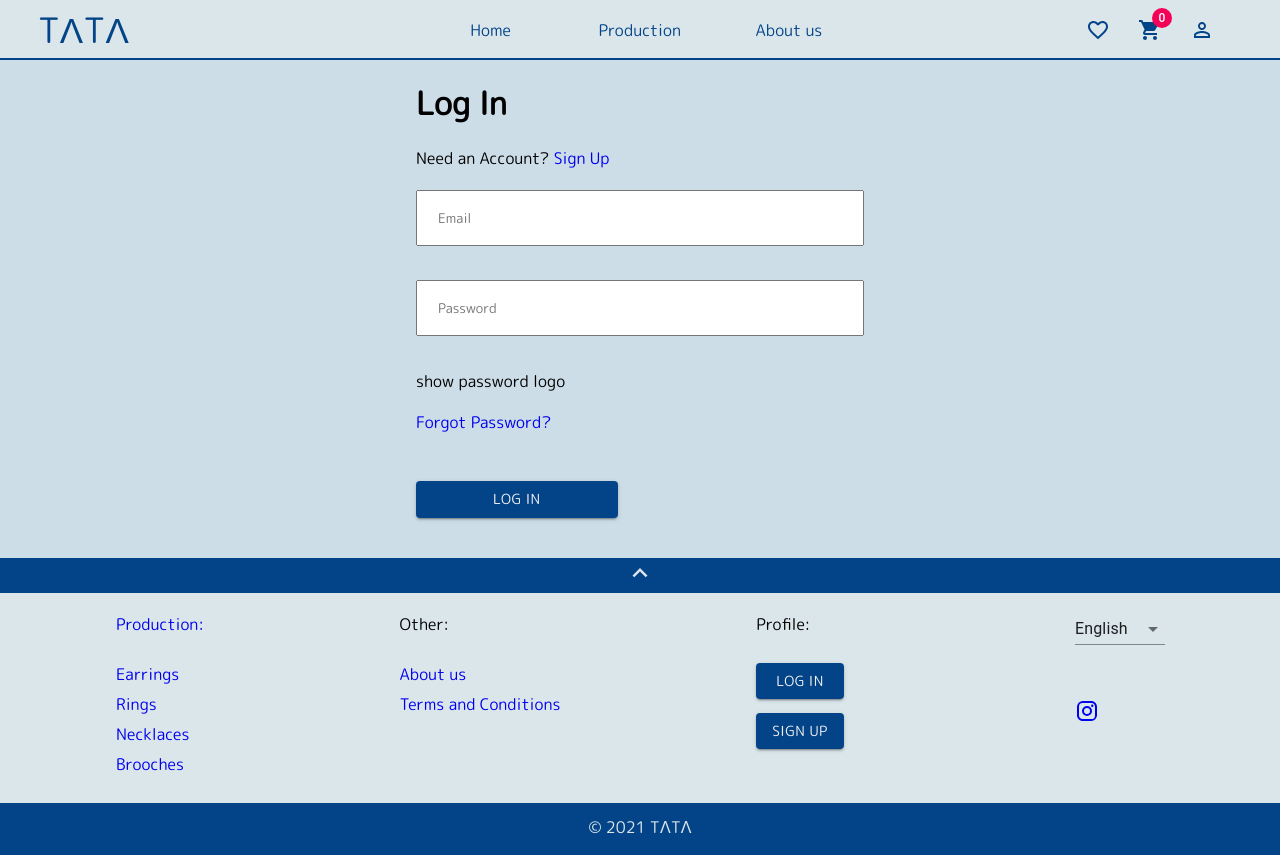
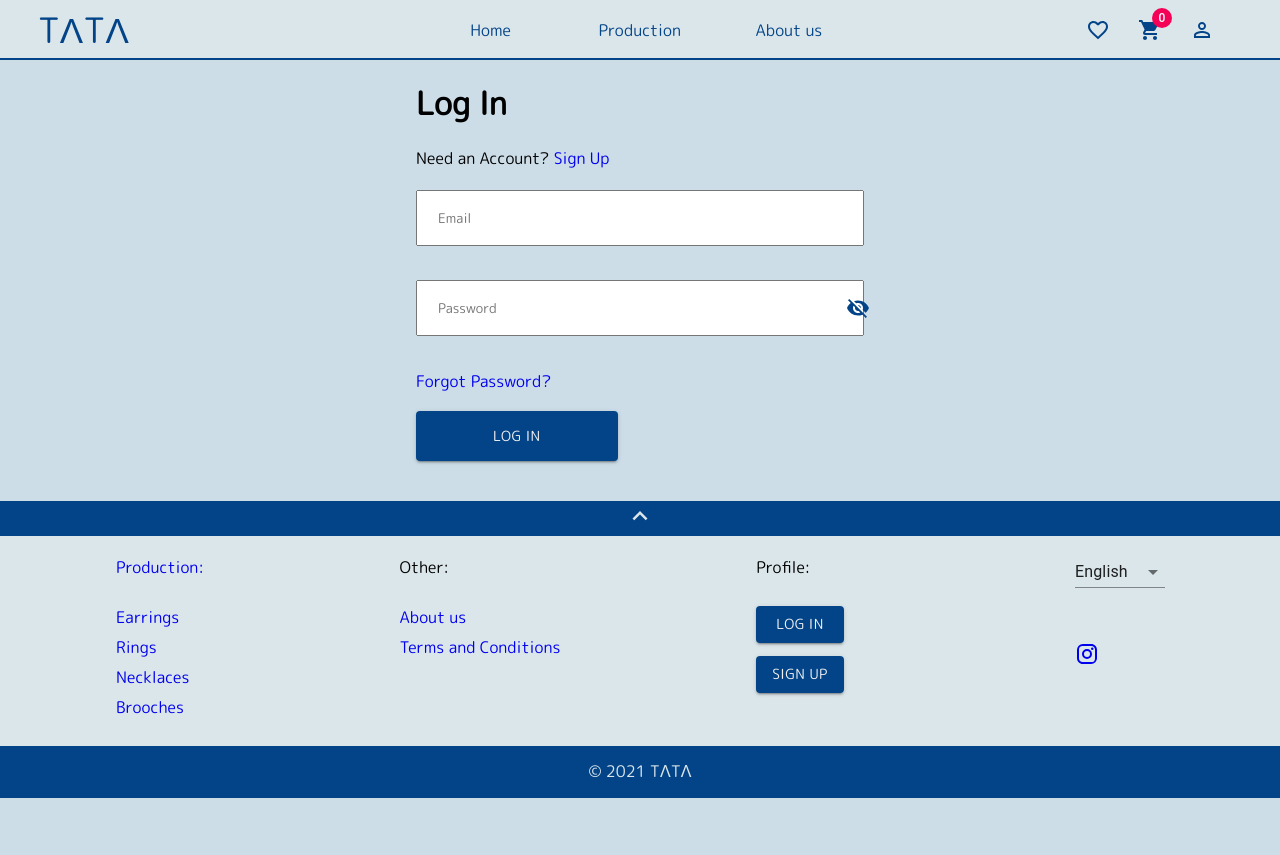
Before and after one commit to Mr-Saba/shopping-website, a React (Create React App) app: page /logIn in a window 1280 px wide. After the commit the page ends 800 px from the top, so only its background shows below. Built offline with nearby package versions, Linux system fonts and the light colour scheme; no server answers.

Commit message:
styling show hide button

```diff
--- a/package.json
+++ b/package.json
@@ -25,6 +25,7 @@
     "react-redux": "^7.2.3",
     "react-router-dom": "^5.2.0",
     "react-scripts": "4.0.3",
+    "react-swipeable-views": "^0.13.9",
     "redux": "^4.0.5",
     "redux-logger": "^3.0.6",
     "redux-persist": "^6.0.0",
--- a/src/pages/logIn/LogIn.js
+++ b/src/pages/logIn/LogIn.js
@@ -1,14 +1,16 @@
-import React, { useEffect} from 'react'
+import React, { useEffect, useState} from 'react'
 import {Link} from "react-router-dom"
 import {useDispatch, useSelector} from "react-redux"
 import { SignInWithEmailAndPassword } from '../../redux/actions'
 import { useTranslation } from "react-i18next";
 import "./logIn.css"
-import { Button } from '@material-ui/core';
+import { Button, IconButton } from '@material-ui/core';
 import { useForm } from "react-hook-form";
 import { yupResolver } from '@hookform/resolvers/yup';
 import * as yup from "yup";
 import {useHistory} from "react-router"
+import VisibilityIcon from '@material-ui/icons/Visibility';
+import VisibilityOffIcon from '@material-ui/icons/VisibilityOff';
 
 function LogIn() {
 
@@ -50,14 +52,28 @@ function LogIn() {
         dispatch(SignInWithEmailAndPassword(data))
     }
 
-    const showPassword = () => {
-        const passwordField = document.getElementById("password")
-        if(passwordField.getAttribute("type") === "password") {
-            passwordField.setAttribute("type", "text")
-        } else {
-            passwordField.setAttribute("type", "password")
-        }
-    }
+    // const showPassword = () => {
+    //     const passwordField = document.getElementById("password")
+    //     if(passwordField.getAttribute("type") === "password") {
+    //         passwordField.setAttribute("type", "text")
+    //     } else {
+    //         passwordField.setAttribute("type", "password")
+    //     }
+    // }
+
+    const [values, setValues] = useState({
+        password: "",
+        showPassword: false
+      });
+
+      const handleChange = (prop) => (event) => {
+        setValues({ ...values, [prop]: event.target.value });
+      };
+
+      const handleClickShowPassword = () => {
+        setValues({ ...values, showPassword: !values.showPassword });
+      };
+
     return (
         <div className="logIn">
             <div className="logInCenter">
@@ -71,10 +87,22 @@ function LogIn() {
                         {errors.email && <p>{errors.email?.message}</p> }
                     </div>
                     <div className="inputLogIn">
-                        <input type="password" {...register("password")} placeholder={t('Password')} id="password"/>
+                        <input
+                        type="password"
+                        {...register("password")}
+                        placeholder={t('Password')}
+                        id="password"
+                        type={values.showPassword ? "text" : "password"}
+                        value={values.password}
+                        onChange={handleChange("password")}
+                        />
+                        <i
+                        onClick={handleClickShowPassword}
+                        >
+                        {values.showPassword ? <VisibilityIcon /> : <VisibilityOffIcon />}
+                        </i>
                         {errors.password && <p>{errors.password?.message}</p> }
                     </div>
-                    <div onClick={() => showPassword()}>show password logo</div>
                     <Link to="/forgot-password">{t('ForgotPassword')}?</Link>
                     <Button type="submit" variant="contained" onClick={LoginWithEmail} >{t('LogIn')}</Button>
                 </form>
--- a/src/pages/logIn/logIn.css
+++ b/src/pages/logIn/logIn.css
@@ -18,8 +18,20 @@
 .logIn .logInCenter input {
     padding-left: 20px;
     width: 100%;
+    position: absolute;
     height: 80%;
 }
+.logIn .logInCenter .logInForm .inputLogIn i {
+    position: absolute;
+    display: flex;
+    align-items: center;
+    color: #034488;
+    padding-right: 20px;
+    justify-content: flex-end;
+    left: 430px;
+    height: 80%;
+}
+relative
 .logIn .logInCenter .logInForm .inputLogIn p {
     font-size: 14px;
     color: #f50057;
@@ -41,4 +53,5 @@
 .inputLogIn {
     width: 100%;
     height: 100%;
+    position: relative;
 }
--- a/src/pages/profile/settings/Settings.js
+++ b/src/pages/profile/settings/Settings.js
@@ -7,6 +7,7 @@ import { useTranslation } from "react-i18next";
 import "./settings.css"
 import { Button } from '@material-ui/core'
 import numberNations from "../../../data/numberNations.json"
+
 
 function Settings() {
 
--- a/src/pages/registration/Registration.js
+++ b/src/pages/registration/Registration.js
@@ -10,6 +10,8 @@ import { yupResolver } from '@hookform/resolvers/yup';
 import * as yup from "yup";
 import {useHistory} from "react-router"
 import numberNations from "../../data/numberNations.json"
+import VisibilityIcon from '@material-ui/icons/Visibility';
+import VisibilityOffIcon from '@material-ui/icons/VisibilityOff';
 
 
 function Registration() {
@@ -86,6 +88,20 @@ function Registration() {
         }
     }
 
+    const [values, setValues] = useState({
+        password: "",
+        showPassword: false,
+      });
+
+      const handleChangePassShowHide = (prop) => (event) => {
+        setValues({ ...values, [prop]: event.target.value });
+      };
+
+      const handleClickShowPassword = () => {
+        setValues({ ...values, showPassword: !values.showPassword });
+      };
+
+
     return (
         <div className="registration">
             <div className="centerReg">
@@ -109,11 +125,37 @@ function Registration() {
                             {errors.email && <p>{errors.email?.message}</p> }
                         </div>
                         <div className="inputSignUp">
-                            <input type="password" placeholder={t('Password')} {...register("password")} id="password"/>
+                            <input
+                            type="password"
+                            placeholder={t('Password')}
+                            {...register("password")}
+                            id="password"
+                            type={values.showPassword ? "text" : "password"}
+                            value={values.password}
+                            onChange={handleChangePassShowHide("password")}
+                            />
+                            <i
+                            onClick={handleClickShowPassword}
+                            >
+                            {values.showPassword ? <VisibilityIcon /> : <VisibilityOffIcon />}
+                            </i>
                             {errors.password && <p>{errors.password?.message}</p> }
                         </div>
                         <div className="inputSignUp">
-                            <input type="password" placeholder={t('ConfirmPassword')} {...register("passwordConfirmation")}  id="confirm_password"/>
+                            <input
+                            type="password"
+                            placeholder={t('ConfirmPassword')}
+                            {...register("passwordConfirmation")}
+                            id="confirm_password"
+                            // type={values.showPassword ? "text" : "password"}
+                            // value={values.password}
+                            // onChange={handleChangePassShowHide("password")}
+                            />
+                            {/* <i
+                            onClick={handleClickShowPassword}
+                            >
+                            {values.showPassword ? <VisibilityIcon /> : <VisibilityOffIcon />}
+                            </i> */}
                             {errors.passwordConfirmation && <p>{errors.passwordConfirmation?.message}</p> }
                         </div>
                         <div className="inputPhoneSignUp">
--- a/src/pages/registration/registration.css
+++ b/src/pages/registration/registration.css
@@ -31,15 +31,27 @@ form.regForm {
 .firstLastName input#firstname {
     margin-right: 10%;
 }
+.inputSignUp {
+    position: relative;
+}
 form.regForm input {
     padding-left: 20px;
-    width: 100% ;
+    width: 100%;
+    position: relative;
     height: 80%;
 }
 .registration .centerReg .regForm .inputSignUp p {
     font-size: 14px;
     color: #f50057;
     padding: 4px 5px;
+    position: relative;
+}
+.registration .centerReg .regForm .inputSignUp i {
+    position: absolute;
+    color: #034488;
+    padding-right: 20px;
+    left: 430px;
+    top: 16px;
 }
 .centerReg h1 {
     padding-bottom: 20px;
@@ -64,6 +76,7 @@ form.regForm input {
 .inputPhoneSignUp{
     display: flex;
     height: 100%;
+    position: relative;
 }
 .inputPhoneSignUp label {
     height: 80%;
@@ -73,7 +86,9 @@ form.regForm input {
     height: 100%;
     border-right: unset;
 }
-
+.inputSignUp input#password , input#confirm_password{
+    padding: 0px 60px 0 20px;
+}
 
 .termsAndConditionsSignUp p {
     font-size: 14px;
@@ -94,4 +109,8 @@ form.regForm input {
 .termsAndConditionsCheckBoxSignUp input#terms {
     width: 15px;
     height: 15px;
+    position: relative;
 }
+.termsAndConditionsSignUp{
+    position: relative;
+}
```
Also changed, not shown: src/App.css (line endings or trailing spaces), 1 other file (tests, documents, lock files or other folders).
